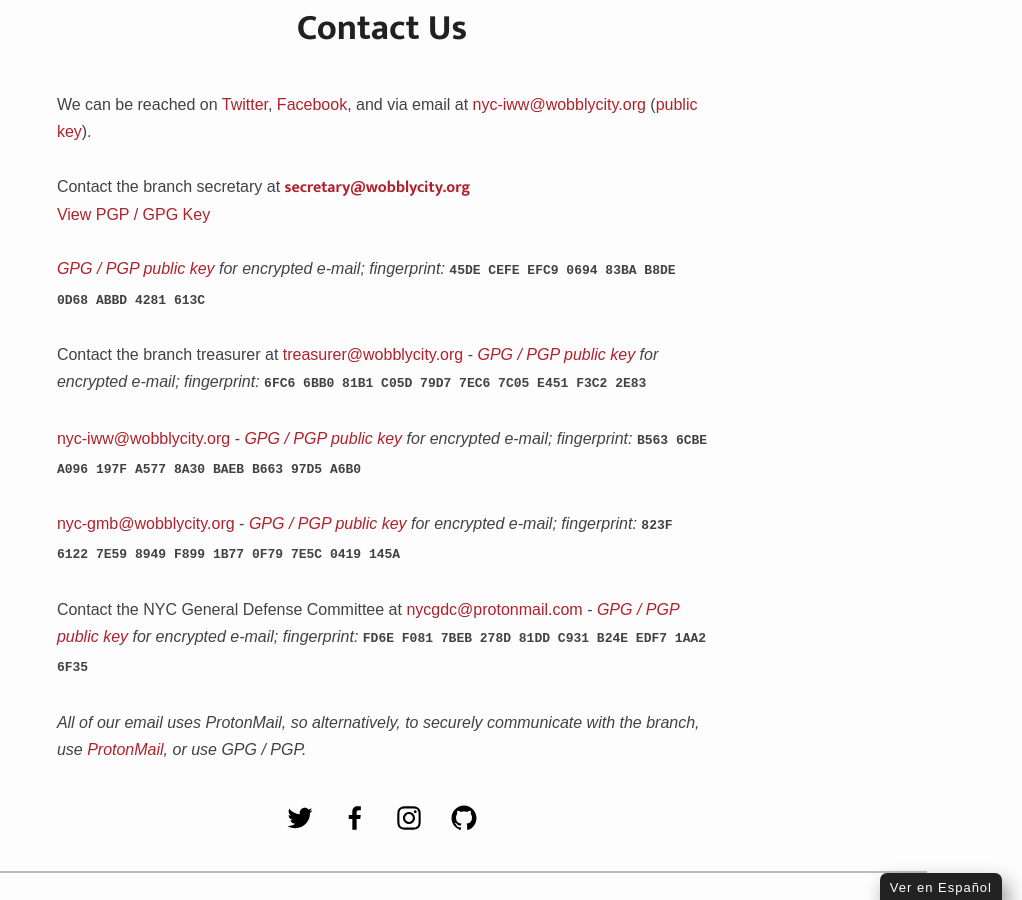
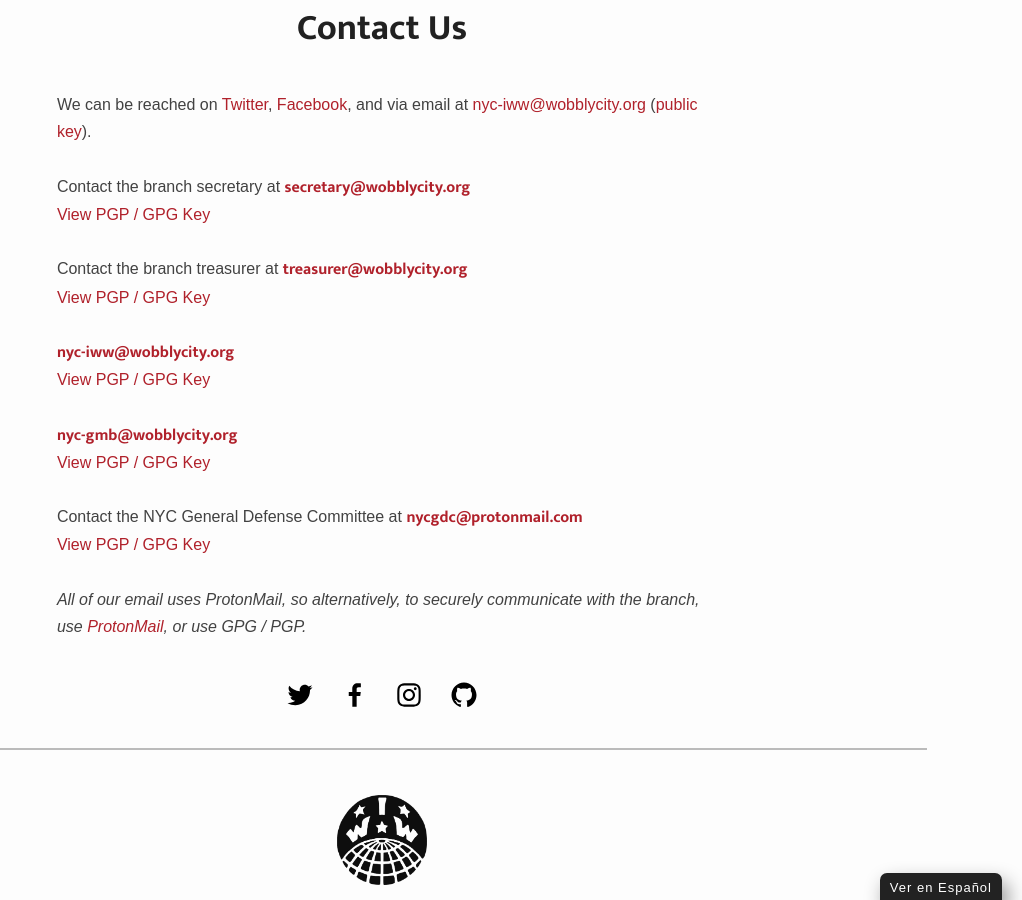
Before and after one commit to vancouveriww/vancouveriww.github.io, a Jekyll site: the page built from contact2.html, in a window 1280 px wide and 900 px high, scrolled down 687 px. Shown: the whole window, without its empty margins (258-1280 px from the left). Built offline with Jekyll 4.4.1, drawn with Linux system fonts in a browser that asks for light colours; some web fonts are replaced.

Commit message:
Update contact2.html

```diff
--- a/contact2.html
+++ b/contact2.html
@@ -11,7 +11,7 @@
 Contact the branch secretary at <a href="mailto:secretary@wobblycity.org"><strong>secretary@wobblycity.org</strong></a><br>
 <a id="secretaryA" onclick="showHideDiv('secretaryD', 'secretaryA')" style="cursor:pointer;">View PGP / GPG Key</a><br><br>
 <div id="secretaryD" style="display:none;margin-left:15px;">
-<a href="#">Download Public Key (.asc)</a><br>
+<a href="{{site.baseurl}}/assets/keys/publickey.secretary@wobblycity.org.asc">Download Public Key (.asc)</a><br>
 Fingerprint: <code><strong>45DE CEFE EFC9 0694 83BA B8DE 0D68 ABBD 4281 613C</strong></code><br><br>
 <code>
 -----BEGIN PGP PUBLIC KEY BLOCK-----<br>
@@ -74,15 +74,49 @@
 <a id="secretaryA" onclick="showHideDiv('secretaryD', 'secretaryA')" style="cursor:pointer;">Hide PGP / GPG Key</a><br><br>
 </div>
 
-<em><a href="{{site.baseurl}}/assets/keys/publickey.secretary@wobblycity.org.asc">GPG / PGP public key</a> for encrypted e-mail; fingerprint: </em><code style="background:none;border:none;"><strong>45DE CEFE EFC9 0694 83BA B8DE 0D68 ABBD 4281 613C</strong></code><br><br>
+Contact the branch treasurer at <a href="mailto:treasurer@wobblycity.org"><strong>treasurer@wobblycity.org</strong></a><br>
+<a id="treasurerA" onclick="showHideDiv('treasurerD', 'treasurerA')" style="cursor:pointer;">View PGP / GPG Key</a><br><br>
+<div id="treasurerD" style="display:none;margin-left:15px;">
+<a href="{{site.baseurl}}/assets/keys/publickey.treasurer@wobblycity.org.asc">Download Public Key (.asc)</a><br>
+Fingerprint: <code><strong>6FC6 6BB0 81B1 C05D 79D7 7EC6 7C05 E451 F3C2 2E83</strong></code><br><br>
+<code>
+key<br>
+</code><br>
+<a id="treasurerA" onclick="showHideDiv('treasurerD', 'treasurerA')" style="cursor:pointer;">Hide PGP / GPG Key</a><br><br>
+</div>
 
-Contact the branch treasurer at <a href="mailto:treasurer@wobblycity.org">treasurer@wobblycity.org</a> - <em><a href="{{site.baseurl}}/assets/keys/publickey.treasurer@wobblycity.org.asc">GPG / PGP public key</a> for encrypted e-mail; fingerprint: </em><code style="background:none;border:none;"><strong>6FC6 6BB0 81B1 C05D 79D7 7EC6 7C05 E451 F3C2 2E83</strong></code><br><br>
+<a href="mailto:nyc-iww@wobblycity.org"><strong>nyc-iww@wobblycity.org</strong></a><br>
+<a id="nyc-iwwA" onclick="showHideDiv('nyc-iwwD', 'nyc-iwwA')" style="cursor:pointer;">View PGP / GPG Key</a><br><br>
+<div id="nyc-iwwD" style="display:none;margin-left:15px;">
+<a href="{{site.baseurl}}/assets/keys/publickey.nyc-iww@wobblycity.org.asc">Download Public Key (.asc)</a><br>
+Fingerprint: <code><strong>B563 6CBE A096 197F A577 8A30 BAEB B663 97D5 A6B0</strong></code><br><br>
+<code>
+key<br>
+</code><br>
+<a id="nyc-iwwA" onclick="showHideDiv('nyc-iwwD', 'nyc-iwwA')" style="cursor:pointer;">Hide PGP / GPG Key</a><br><br>
+</div>
 
-<a href="mailto:nyc-iww@wobblycity.org">nyc-iww@wobblycity.org</a> - <em><a href="{{site.baseurl}}/assets/keys/publickey.nyc-iww@wobblycity.org.asc">GPG / PGP public key</a> for encrypted e-mail; fingerprint: </em><code style="background:none;border:none;"><strong>B563 6CBE A096 197F A577 8A30 BAEB B663 97D5 A6B0</strong></code><br><br>
+<a href="mailto:nyc-gmb@wobblycity.org"><strong>nyc-gmb@wobblycity.org</strong></a><br>
+<a id="nyc-gmbA" onclick="showHideDiv('nyc-gmbD', 'nyc-gmbA')" style="cursor:pointer;">View PGP / GPG Key</a><br><br>
+<div id="nyc-gmbD" style="display:none;margin-left:15px;">
+<a href="{{site.baseurl}}/assets/keys/publickey.nyc-gmb@wobblycity.org.asc">Download Public Key (.asc)</a><br>
+Fingerprint: <code><strong>823F 6122 7E59 8949 F899 1B77 0F79 7E5C 0419 145A</strong></code><br><br>
+<code>
+key<br>
+</code><br>
+<a id="nyc-gmbA" onclick="showHideDiv('nyc-gmbD', 'nyc-gmbA')" style="cursor:pointer;">Hide PGP / GPG Key</a><br><br>
+</div>
 
-<a href="mailto:nyc-gmb@wobblycity.org">nyc-gmb@wobblycity.org</a> - <em><a href="{{site.baseurl}}/assets/keys/publickey.nyc-gmb@wobblycity.org.asc">GPG / PGP public key</a> for encrypted e-mail; fingerprint: </em><code style="background:none;border:none;"><strong>823F 6122 7E59 8949 F899 1B77 0F79 7E5C 0419 145A</strong></code><br><br>
-
-Contact the NYC General Defense Committee at <a href="mailto:nycgdc@protonmail.com">nycgdc@protonmail.com</a> - <em><a href="{{site.baseurl}}/assets/keys/publickey.nycgdc@protonmail.com.asc">GPG / PGP public key</a> for encrypted e-mail; fingerprint: </em><code style="background:none;border:none;"><strong>FD6E F081 7BEB 278D 81DD C931 B24E EDF7 1AA2 6F35</strong></code><br><br>
+Contact the NYC General Defense Committee at <a href="mailto:nycgdc@protonmail.com"><strong>nycgdc@protonmail.com</strong></a><br>
+<a id="nycgdcA" onclick="showHideDiv('nycgdcD', 'nycgdcA')" style="cursor:pointer;">View PGP / GPG Key</a><br><br>
+<div id="nycgdcD" style="display:none;margin-left:15px;">
+<a href="{{site.baseurl}}/assets/keys/publickey.nycgdc@protonmail.com.asc">Download Public Key (.asc)</a><br>
+Fingerprint: <code><strong>FD6E F081 7BEB 278D 81DD C931 B24E EDF7 1AA2 6F35</strong></code><br><br>
+<code>
+key<br>
+</code><br>
+<a id="nycgdcA" onclick="showHideDiv('nycgdcD', 'nycgdcA')" style="cursor:pointer;">Hide PGP / GPG Key</a><br><br>
+</div>
 
 <em>All of our email uses ProtonMail, so alternatively, to securely communicate with the branch, use <a href="https://protonmail.com">ProtonMail</a>, or use GPG / PGP.</em>
 </p>
```
